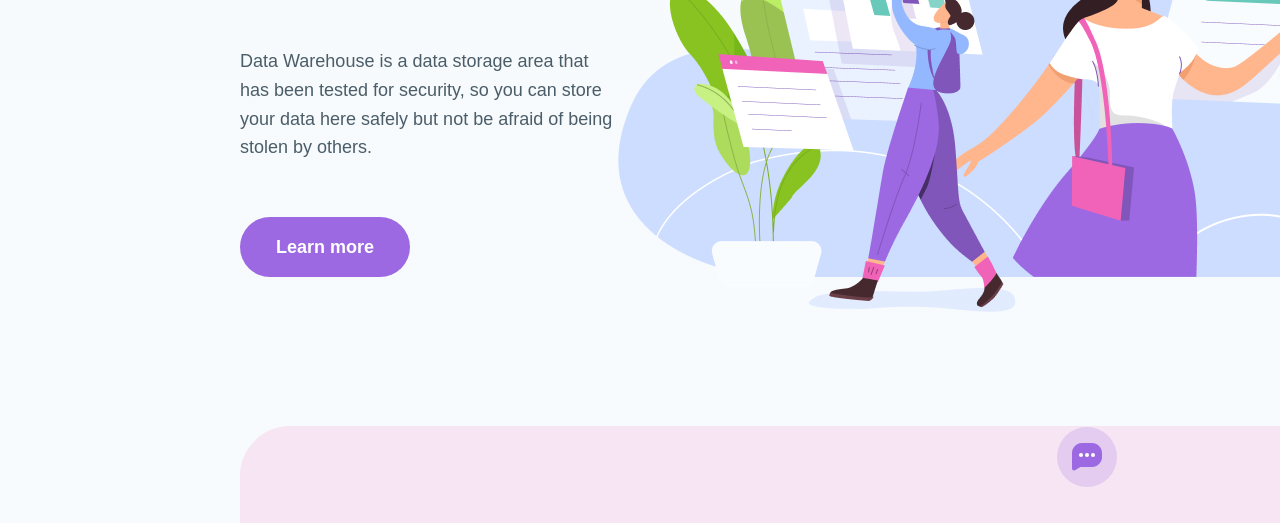
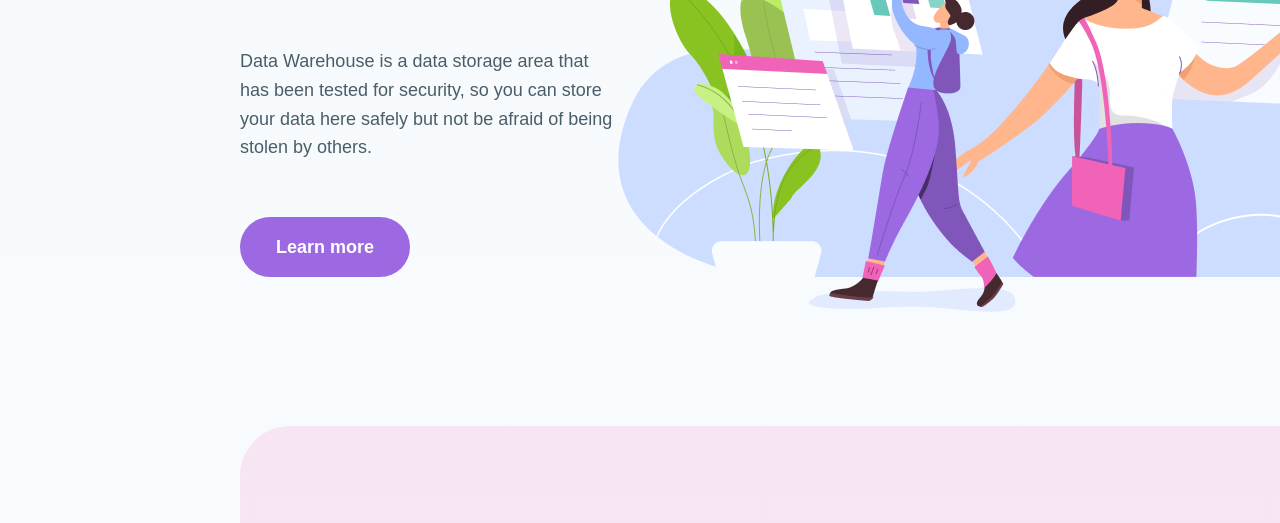
Before and after one commit to Olena1984/Lesson_6, a plain HTML site: page index.html in a window 1280 px wide. Shown: the part 427-950 px from the top of the page. Drawn offline with Linux system fonts and the light colour scheme.

Commit message:
changes position

```diff
--- a/style.css
+++ b/style.css
@@ -1001,8 +1001,8 @@ a {
     background: none;
 
     position: fixed;
-    top: 854px;
-    left: 1057px;
+    top: 1170px;
+    left: 1420px;
 }
 .text_us:hover{
     cursor: pointer;
```
